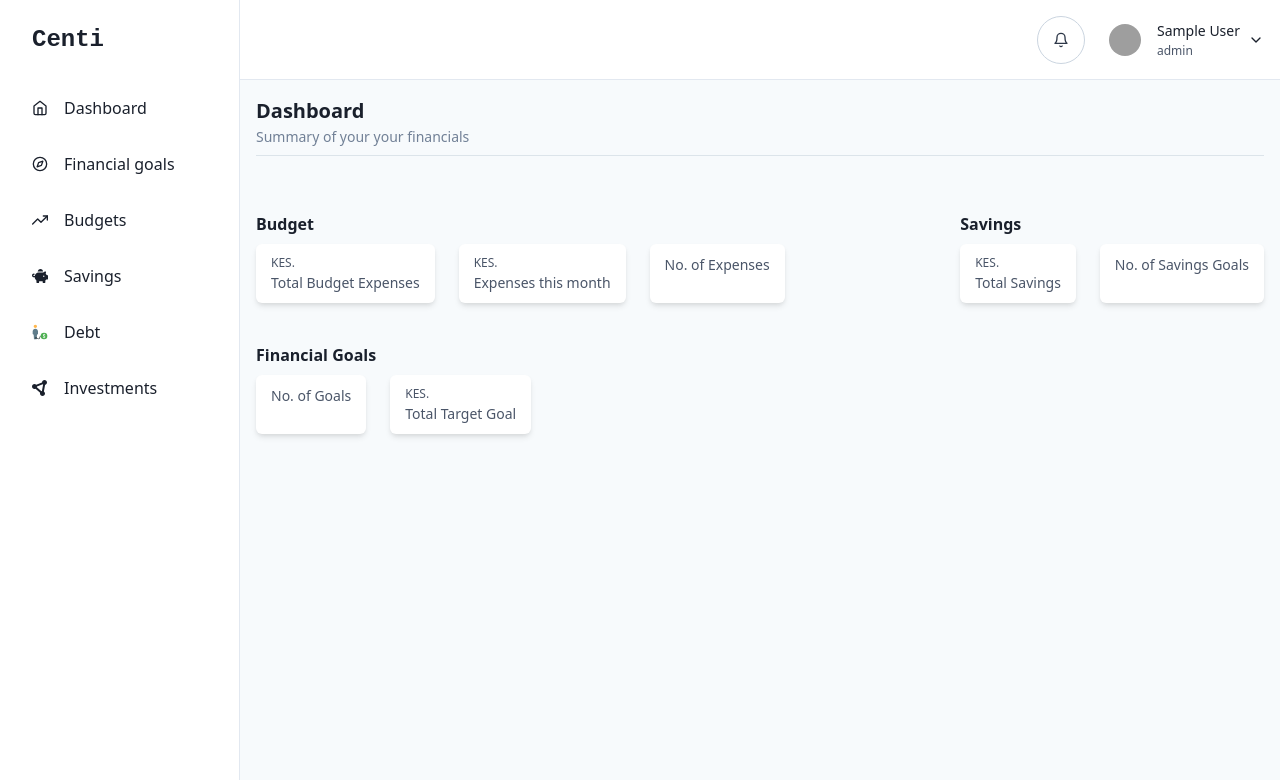
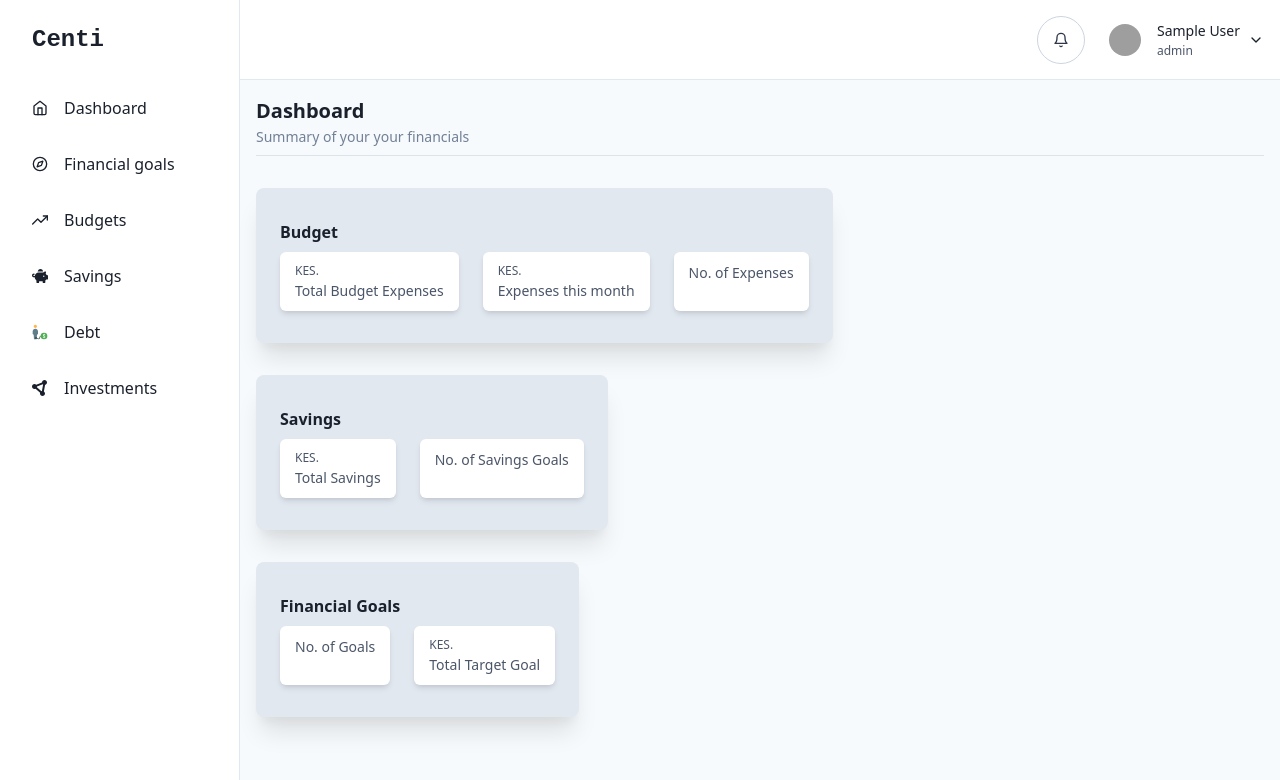
Before and after one commit to Nicanor008/centi, a React (Vite) app in the folder frontend-client/: page /dashboard in a window 1280 px wide. Shown: the top 780 px of the page. Built offline with nearby package versions, Linux system fonts and the light colour scheme; no server answers; sample sign-in values are in the browser's storage; grey boxes are pictures that could not be loaded; what chrono-node would draw is missing.

Commit message:
Better dashboard ui

```diff
--- /dev/null
+++ b/frontend-client/src/Pages/Apps/Dashboard/DashboardSectionWrapper/index.jsx
@@ -0,0 +1,19 @@
+import { Box, Text } from "@chakra-ui/react";
+
+const DashboardSectionWrapper = ({ title, children }) => (
+  <Box
+    bg="gray.200"
+    py={8}
+    px={6}
+    boxShadow="xl"
+    borderRadius={8}
+    w="fit-content"
+  >
+    <Text mb={2} fontWeight={700}>
+      {title}
+    </Text>
+    {children}
+  </Box>
+);
+
+export default DashboardSectionWrapper;
--- a/frontend-client/src/Pages/Apps/Dashboard/index.jsx
+++ b/frontend-client/src/Pages/Apps/Dashboard/index.jsx
@@ -4,6 +4,7 @@ import { useEffect, useState } from "react";
 import QuickBudgetAnalyticsNav from "../../../components/Analytics/QuickBudgetAnalyticsNav";
 import { config } from "../../../config";
 import { getUserToken } from "../../../helpers/getToken";
+import DashboardSectionWrapper from "./DashboardSectionWrapper";
 
 function CentiDashboard() {
   const [analytics, setAnalytics] = useState();
@@ -42,11 +43,8 @@ function CentiDashboard() {
 
       {/* body */}
       <Flex flexDir="column" my={(2, 8)}>
-        <Flex justifyContent="space-between" flexWrap="wrap">
-          <Box>
-            <Text mt={(2, 6)} mb={2} fontWeight={700}>
-              Budget
-            </Text>
+        <Flex flexDir="column" gap={8}>
+          <DashboardSectionWrapper title="Budget">
             <Flex gap={6}>
               <QuickBudgetAnalyticsNav
                 title="Total Budget Expenses"
@@ -62,11 +60,8 @@ function CentiDashboard() {
                 hasCurrency={false}
               />
             </Flex>
-          </Box>
-          <Box>
-            <Text mt={(2, 6)} mb={2} fontWeight={700}>
-              Savings
-            </Text>
+          </DashboardSectionWrapper>
+          <DashboardSectionWrapper title="Savings">
             <Flex gap={6}>
               <QuickBudgetAnalyticsNav
                 title="Total Savings"
@@ -78,12 +73,8 @@ function CentiDashboard() {
                 hasCurrency={false}
               />
             </Flex>
-          </Box>
-        </Flex>
-
-        <Text mt={(2, 10)} mb={2} fontWeight={700}>
-          Financial Goals
-        </Text>
+          </DashboardSectionWrapper>
+          <DashboardSectionWrapper title="Financial Goals">
             <Flex justifyContent="left" flexWrap="wrap" gap={6}>
               <QuickBudgetAnalyticsNav
                 title="No. of Goals"
@@ -95,6 +86,8 @@ function CentiDashboard() {
                 amount={analytics?.financialGoal.totalFinancialGoalTargetAmount}
               />
             </Flex>
+          </DashboardSectionWrapper>
+        </Flex>
       </Flex>
     </Flex>
   );
--- a/frontend-client/src/config/index.js
+++ b/frontend-client/src/config/index.js
@@ -1,4 +1,4 @@
 export const config = {
   API_URL: "http://localhost:4005/api/v1",
-  //   API_URL: "https://centi-6k7v.onrender.com/api/v1",
+  // API_URL: "https://centi-6k7v.onrender.com/api/v1",
 };
```
Lines whose indentation alone changed are shown as unchanged.
